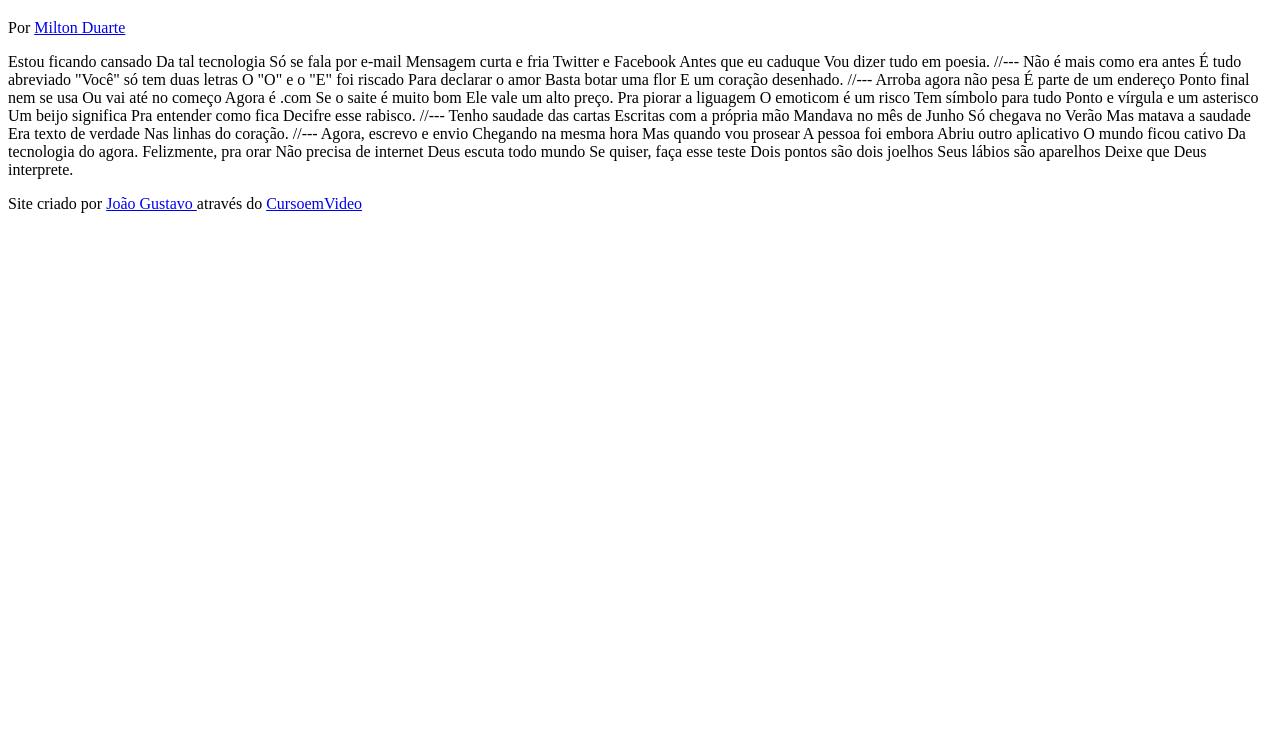
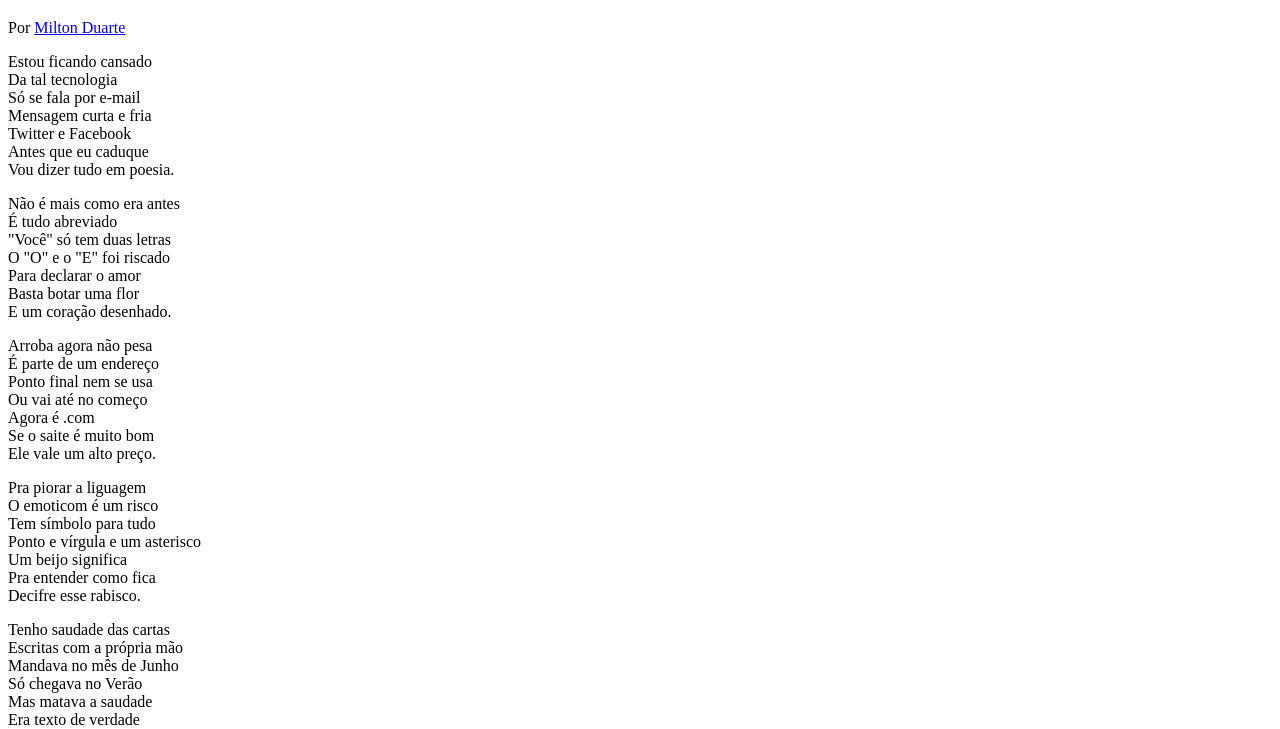
Before and after one commit to joaogustavo00/html-css, a plain HTML site: page desafios/d012/index.html in a window 1280 px wide. Shown: the part 61-790 px from the top of the page. Drawn offline with Linux system fonts and the light colour scheme.

Commit message:
Atualizando desafio 12

```diff
--- /dev/null
+++ b/desafios/d012/estilo/style.css
@@ -0,0 +1 @@
+@charset "UTF-08";
--- a/desafios/d012/index.html
+++ b/desafios/d012/index.html
@@ -5,82 +5,98 @@
     <meta http-equiv="X-UA-Compatible" content="IE=edge">
     <meta name="viewport" content="width=device-width, initial-scale=1.0">
     <title>Cordel Moderno</title>
+    <link rel="stylesheet" href="estilo/style.css">
 </head>
 <body>
     <header>
-        <h1>Cordel Moderno
-        </h1>
+        <h1>Cordel Moderno</h1>
         <p>
             Por <a href="https://www.recantodasletras.com.br/poesias/3186743" target="_blank">Milton Duarte</a></p>
 
     </header>
 
-    Estou ficando cansado
-    Da tal tecnologia
-    Só se fala por e-mail
-    Mensagem curta e fria
-    Twitter e Facebook
-    Antes que eu caduque
-    Vou dizer tudo em poesia.
+    <section>
+        <p>
+            Estou ficando cansado <br>
+            Da tal tecnologia <br>
+            Só se fala por e-mail <br>
+            Mensagem curta e fria <br>
+            Twitter e Facebook <br>
+            Antes que eu caduque <br>
+            Vou dizer tudo em poesia.
+        </p>
+    </section>
 
-    //---
+    <section>
+        <p>
+            Não é mais como era antes <br>
+            É tudo abreviado <br>
+            "Você" só tem duas letras <br>
+            O "O" e o "E" foi riscado <br>
+            Para declarar o amor <br>
+            Basta botar uma flor <br>
+            E um coração desenhado.
+        </p>
+    </section>
 
-    Não é mais como era antes
-    É tudo abreviado
-    "Você" só tem duas letras
-    O "O" e o "E" foi riscado
-    Para declarar o amor
-    Basta botar uma flor
-    E um coração desenhado.
+    <section>
+        <p>
+            Arroba agora não pesa <br>
+            É parte de um endereço <br>
+            Ponto final nem se usa <br>
+            Ou vai até no começo <br>
+            Agora é .com <br>
+            Se o saite é muito bom <br>
+            Ele vale um alto preço. <br>
+        </p>
 
-    //---
+        <p>
+            Pra piorar a liguagem <br>
+            O emoticom é um risco <br>
+            Tem símbolo para tudo <br>
+            Ponto e vírgula e um asterisco <br>
+            Um beijo significa <br>
+            Pra entender como fica <br>
+            Decifre esse rabisco.
+        </p>
+    </section>
 
-    Arroba agora não pesa
-    É parte de um endereço
-    Ponto final nem se usa
-    Ou vai até no começo
-    Agora é .com
-    Se o saite é muito bom
-    Ele vale um alto preço.
+    <section>
+        <p>
+            Tenho saudade das cartas <br>
+            Escritas com a própria mão <br>
+            Mandava no mês de Junho <br>
+            Só chegava no Verão <br>
+            Mas matava a saudade <br>
+            Era texto de verdade <br>
+            Nas linhas do coração.
+        </p>
+    </section>
 
-    Pra piorar a liguagem
-    O emoticom é um risco
-    Tem símbolo para tudo
-    Ponto e vírgula e um asterisco
-    Um beijo significa
-    Pra entender como fica
-    Decifre esse rabisco.
+    <section>
+        <p>
+            Agora, escrevo e envio  <br>
+            Chegando na mesma hora <br>
+            Mas quando vou prosear <br>
+            A pessoa foi embora <br>
+            Abriu outro aplicativo <br>
+            O mundo ficou cativo <br>
+            Da tecnologia do agora. <br>
+        </p>
 
-    //---
-
-    Tenho saudade das cartas
-    Escritas com a própria mão
-    Mandava no mês de Junho
-    Só chegava no Verão
-    Mas matava a saudade
-    Era texto de verdade
-    Nas linhas do coração.
-
-    //---
-
-    Agora, escrevo e envio
-    Chegando na mesma hora
-    Mas quando vou prosear
-    A pessoa foi embora
-    Abriu outro aplicativo
-    O mundo ficou cativo
-    Da tecnologia do agora.
-
-    Felizmente, pra orar
-    Não precisa de internet
-    Deus escuta todo mundo
-    Se quiser, faça esse teste
-    Dois pontos são dois joelhos
-    Seus lábios são aparelhos
-    Deixe que Deus interprete.
+        <p>
+            Felizmente, pra orar <br>
+            Não precisa de internet <br>
+            Deus escuta todo mundo <br>
+            Se quiser, faça esse teste <br>
+            Dois pontos são dois joelhos <br>
+            Seus lábios são aparelhos <br>
+            Deixe que Deus interprete.
+        </p>
+    </section>
 
     <footer>
-        <p>Site criado por <a href="https://github.com/joaogustavo00" target="_blank">João Gustavo </a>através do <a href="https://www.cursoemvideo.com">CursoemVideo</a></p>
+        <p>Site criado por <a href="https://github.com/joaogustavo00" target="_blank">João Gustavo</a> através do <a href="https://www.cursoemvideo.com" target="_blank">CursoemVideo</a></p>
     </footer>
 </body>
 </html>
```
